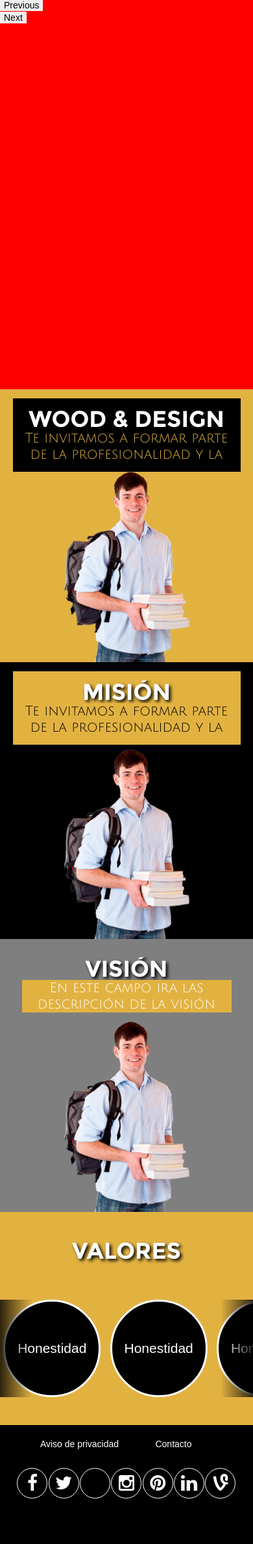
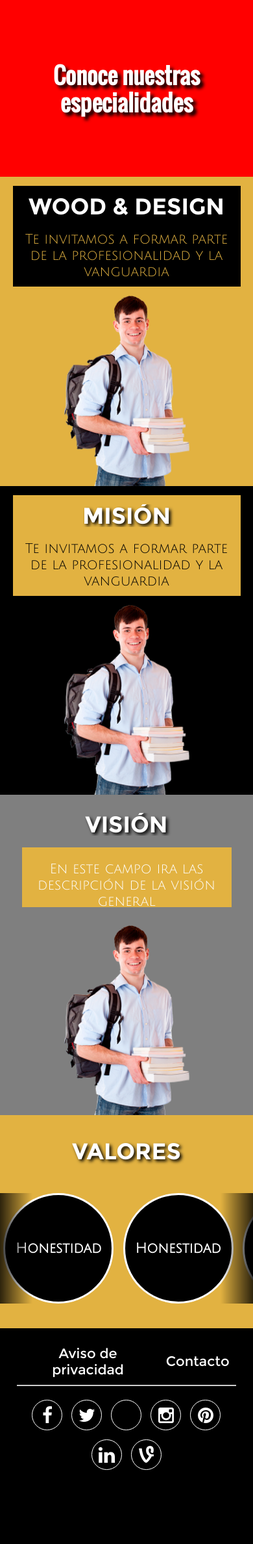
Before and after one commit to miraitag/wood-design, a PHP site: page /home.php in a window 390 px wide. Shown: the part 61-2437 px from the top of the page at 65% size. After the commit the page ends 2323 px from the top, so only its background shows below. Run offline with PHP 8.4, Linux system fonts and the light colour scheme.

Commit message:
WD: adjust media queries, slider home

```diff
--- a/assets/css/global.styles.css
+++ b/assets/css/global.styles.css
@@ -2,69 +2,63 @@
   overflow: hidden;
   width: 100%;
   background: #000;
-  display: -webkit-flex;
   display: -ms-flexbox;
   display: flex;
-  -webkit-align-items: center;
   -ms-flex-align: center;
       align-items: center;
   box-sizing: border-box; }
   @media all and (max-width: 647px) {
     .wd-footer {
-      padding: 0.5em 0.5em 5em 0.5em; } }
+      padding: 2em 0.5em 2em 0.5em; } }
   @media all and (min-width: 648px) {
     .wd-footer {
       padding: 2em 1em; } }
   .wd-footer__main {
-    display: -webkit-flex;
     display: -ms-flexbox;
     display: flex;
-    -webkit-justify-content: space-between;
     -ms-flex-pack: justify;
         justify-content: space-between;
-    -webkit-align-items: center;
     -ms-flex-align: center;
         align-items: center;
     width: 100%;
     max-width: 100%;
     margin: auto; }
-    @media all and (max-width: 647px) {
+    @media all and (max-width: 947px) {
       .wd-footer__main {
-        -webkit-flex-direction: column;
         -ms-flex-direction: column;
             flex-direction: column; } }
     @media all and (min-width: 1281px) {
       .wd-footer__main {
         max-width: 1280px; } }
   .wd-footer__options {
-    display: -webkit-flex;
     display: -ms-flexbox;
     display: flex; }
-    @media all and (max-width: 647px) {
+    @media all and (max-width: 947px) {
       .wd-footer__options {
-        margin-bottom: 1em;
+        padding-bottom: 1em;
         width: 90%;
-        -webkit-justify-content: center;
         -ms-flex-pack: center;
-                justify-content: center; } }
+            justify-content: center;
+        border-bottom: 2px solid rgba(255, 255, 255, 0.8); } }
     .wd-footer__options-item {
-      display: -webkit-flex;
       display: -ms-flexbox;
       display: flex;
-      max-width: 145px;
-      width: 100%;
-      -webkit-justify-content: center;
       -ms-flex-pack: center;
           justify-content: center;
-      text-align: center; }
+      text-align: center;
+      font-family: 'Montserrat', sans-serif;
+      font-size: 1.5em; }
+      @media all and (min-width: 648px) {
+        .wd-footer__options-item {
+          font-size: 1.2em; } }
+      @media all and (min-width: 948px) {
+        .wd-footer__options-item {
+          max-width: 190px; } }
       .wd-footer__options-item > a {
-        display: -webkit-flex;
         display: -ms-flexbox;
         display: flex;
-        -webkit-justify-content: center;
         -ms-flex-pack: center;
             justify-content: center;
-        -webkit-align-items: center;
         -ms-flex-align: center;
             align-items: center;
         color: #fff;
@@ -77,29 +71,39 @@
             color: #e2b241;
             transition: all 300ms linear; } }
   .wd-footer__shares {
-    display: -webkit-flex;
     display: -ms-flexbox;
     display: flex;
-    -webkit-justify-content: space-around;
-        -ms-flex-pack: distribute;
-            justify-content: space-around;
-    -webkit-align-items: center;
     -ms-flex-align: center;
         align-items: center;
-    width: 90%; }
+    width: 90%;
+    -ms-flex-pack: center;
+        justify-content: center; }
+    @media all and (max-width: 647px) {
+      .wd-footer__shares {
+        -ms-flex-wrap: wrap;
+            flex-wrap: wrap; } }
     @media all and (min-width: 648px) {
       .wd-footer__shares {
+        -ms-flex-pack: justify;
+            justify-content: space-between; } }
+    @media all and (min-width: 948px) {
+      .wd-footer__shares {
         width: calc(100% / 2); } }
-    @media all and (min-width: 1010px) {
+    @media all and (max-width: 947px) {
+      .wd-footer__shares {
+        padding-top: 1em; } }
+    @media all and (min-width: 1280px) {
       .wd-footer__shares {
         width: calc(80% / 2 - 50px); } }
     .wd-footer__shares-item {
-      display: -webkit-flex;
       display: -ms-flexbox;
       display: flex;
       border-radius: 50%;
       border: 1px solid #fff;
       transition: all 300ms linear; }
+      @media all and (max-width: 647px) {
+        .wd-footer__shares-item {
+          margin: 0.5em; } }
       @media all and (min-width: 948px) {
         .wd-footer__shares-item:hover {
           background: transparent;
@@ -536,22 +536,22 @@ textarea {
 
 @font-face {
   font-family: 'Oswald';
-  src: url("Oswald-Regular.eot");
-  src: url("Oswald-Regular.eot?#iefix") format("embedded-opentype"), url("Oswald-Regular.woff") format("woff"), url("Oswald-Regular.ttf") format("truetype"), url("Oswald-Regular.svg#Oswald-Regular") format("svg");
+  src: url("../../assets/fonts/Oswald/Oswald-Regular.eot");
+  src: url("../../assets/fonts/Oswald/Oswald-Regular.eot?#iefix") format("embedded-opentype"), url("../../assets/fonts/Oswald/Oswald-Regular.woff") format("woff"), url("../../assets/fonts/Oswald/Oswald-Regular.ttf") format("truetype"), url("../../assets/fonts/Oswald/Oswald-Regular.svg#Oswald-Regular") format("svg");
   font-weight: normal;
   font-style: normal; }
 
 @font-face {
   font-family: 'Oswald Bold';
-  src: url("Oswald-Bold.eot");
-  src: url("Oswald-Bold.eot?#iefix") format("embedded-opentype"), url("Oswald-Bold.woff") format("woff"), url("Oswald-Bold.ttf") format("truetype"), url("Oswald-Bold.svg#Oswald-Bold") format("svg");
+  src: url("../../assets/fonts/Oswald/Oswald-Bold.eot");
+  src: url("../../assets/fonts/Oswald/Oswald-Bold.eot?#iefix") format("embedded-opentype"), url("../../assets/fonts/Oswald/Oswald-Bold.woff") format("woff"), url("../../assets/fonts/Oswald/Oswald-Bold.ttf") format("truetype"), url("../../assets/fonts/Oswald/Oswald-Bold.svg#Oswald-Bold") format("svg");
   font-weight: bold;
   font-style: normal; }
 
 @font-face {
   font-family: 'Oswald Light';
-  src: url("Oswald-Light.eot");
-  src: url("Oswald-Light.eot?#iefix") format("embedded-opentype"), url("Oswald-Light.woff") format("woff"), url("Oswald-Light.ttf") format("truetype"), url("Oswald-Light.svg#Oswald-Light") format("svg");
+  src: url("../../assets/fonts/Oswald/Oswald-Light.eot");
+  src: url("../../assets/fonts/Oswald/Oswald-Light.eot?#iefix") format("embedded-opentype"), url("../../assets/fonts/Oswald/Oswald-Light.woff") format("woff"), url("../../assets/fonts/Oswald/Oswald-Light.ttf") format("truetype"), url("../../assets/fonts/Oswald/Oswald-Light.svg#Oswald-Light") format("svg");
   font-weight: 300;
   font-style: normal; }
 
@@ -886,22 +897,92 @@ button {
           transition: all 100ms linear; }
         .wd-menu.open .wd-menu__top-trigger > span:before {
           top: 50%;
-          -webkit-transform: translate(-50%, -50%) rotate(45deg);
           transform: translate(-50%, -50%) rotate(45deg); }
         .wd-menu.open .wd-menu__top-trigger > span:after {
           bottom: 43%;
-          -webkit-transform: translate(-50%, -50%) rotate(-45deg);
           transform: translate(-50%, -50%) rotate(-45deg); }
     .wd-menu.open .wd-menu__panel {
       left: 0;
       transition: all 300ms linear; }
 
-.wd-slider__content {
-  height: 600px;
-  background: red; }
+.wd-slider {
+  width: 100%;
+  height: 70vw; }
+  @media all and (min-width: 647px) {
+    .wd-slider {
+      height: 45vw; } }
+  @media all and (min-width: 1011px) {
+    .wd-slider {
+      min-height: 600px;
+      height: 600px; } }
+  .wd-slider__item {
+    position: relative;
+    height: 100%;
+    width: 100%; }
+    .wd-slider__item h3 {
+      position: absolute;
+      top: 50%;
+      font-family: 'Oswald', sans-serif;
+      color: #fff;
+      transform: translate(-50%, -50%);
+      line-height: 1.2em;
+      text-shadow: 5px 5px 5px #000;
+      width: 100%;
+      left: 50%; }
+      @media all and (max-width: 647px) {
+        .wd-slider__item h3 {
+          font-size: 2.5em;
+          max-width: 80%;
+          text-align: center; } }
+      @media all and (min-width: 648px) {
+        .wd-slider__item h3 {
+          left: 200px;
+          max-width: 350px;
+          font-size: 4em; } }
+      @media all and (min-width: 948px) {
+        .wd-slider__item h3 {
+          font-size: 5em;
+          left: 260px; } }
 
-.wd-slider {
-  display: inline-block; }
+.slick-list, .slick-track {
+  height: 100%; }
+
+.slick-arrow {
+  position: absolute;
+  top: 50%;
+  z-index: 1;
+  transform: translate(-50%, -50%);
+  background: transparent;
+  width: 55px;
+  height: 60px;
+  overflow: hidden;
+  cursor: pointer;
+  display: block; }
+  @media all and (max-width: 947px) {
+    .slick-arrow {
+      display: none !important; } }
+  .slick-arrow:before {
+    font-family: 'wood-design';
+    font-size: 4em;
+    color: #fff;
+    display: -ms-flexbox;
+    display: flex;
+    -ms-flex-pack: center;
+        justify-content: center;
+    -ms-flex-align: center;
+        align-items: center; }
+
+.slick-prev {
+  left: 3%;
+  text-shadow: 0px 5px 5px #000; }
+  .slick-prev:before {
+    content: "\62"; }
+
+.slick-next {
+  right: 0;
+  text-shadow: 5px 0px 5px #000; }
+  .slick-next:before {
+    content: "\63"; }
 
 .wd-stage {
   width: 100%;
@@ -917,49 +998,40 @@ button {
       .wd-stage__main {
         max-width: 1280px; } }
   .wd-stage__content {
-    display: -webkit-flex;
     display: -ms-flexbox;
     display: flex;
     position: relative;
     z-index: 1;
-    -webkit-flex-direction: column;
     -ms-flex-direction: column;
         flex-direction: column; }
     @media all and (max-width: 480px) {
       .wd-stage__content {
-        -webkit-align-items: center;
         -ms-flex-align: center;
             -ms-grid-row-align: center;
             align-items: center; } }
     @media all and (min-width: 481px) {
       .wd-stage__content {
-        -webkit-flex-direction: row;
         -ms-flex-direction: row;
             flex-direction: row;
-        -webkit-justify-content: space-between;
         -ms-flex-pack: justify;
             justify-content: space-between;
-        -webkit-align-items: center;
         -ms-flex-align: center;
             -ms-grid-row-align: center;
             align-items: center; } }
     .wd-stage__content-image {
-      display: -webkit-flex;
       display: -ms-flexbox;
       display: flex;
-      -webkit-justify-content: center;
       -ms-flex-pack: center;
           justify-content: center;
-      -webkit-align-items: center;
       -ms-flex-align: center;
           align-items: center;
       padding: 0.5em 0 0 0;
       width: calc(100% / 2); }
       @media all and (max-width: 480px) {
         .wd-stage__content-image {
-          -webkit-order: 1;
           -ms-flex-order: 1;
-                  order: 1; } }
+              order: 1;
+          padding-top: 1em; } }
       @media all and (min-width: 481px) {
         .wd-stage__content-image {
           width: calc(100% / 4); } }
@@ -969,20 +1041,18 @@ button {
       .wd-stage__content-image img {
         width: 100%; }
     .wd-stage__content-description {
-      display: -webkit-flex;
       display: -ms-flexbox;
       display: flex;
-      -webkit-flex-direction: column;
       -ms-flex-direction: column;
           flex-direction: column;
       color: #fff;
       text-align: center;
       width: 90%;
       padding: 1em;
-      box-sizing: border-box; }
+      box-sizing: border-box;
+      height: 100%; }
       @media all and (max-width: 480px) {
         .wd-stage__content-description {
-          -webkit-order: 0;
           -ms-flex-order: 0;
               order: 0; } }
       @media all and (min-width: 481px) {
@@ -1002,30 +1072,29 @@ button {
       .wd-stage__content-description__txt {
         max-height: 50px;
         max-width: 600px;
-        overflow: hidden; }
+        overflow: hidden;
+        padding: 1em 0; }
         @media all and (min-width: 481px) {
           .wd-stage__content-description__txt {
             max-height: 100px; } }
     .wd-stage__content.center {
       position: relative;
-      -webkit-justify-content: center;
       -ms-flex-pack: center;
           justify-content: center; }
       .wd-stage__content.center .wd-stage__content-image {
-        -webkit-order: 1;
         -ms-flex-order: 1;
-                order: 1;
-        padding: 0; }
+            order: 1; }
       .wd-stage__content.center .wd-stage__content-description {
-        -webkit-order: 0;
         -ms-flex-order: 0;
             order: 0; }
+        @media all and (max-width: 480px) {
+          .wd-stage__content.center .wd-stage__content-description__title {
+            margin-bottom: 0.5em; } }
         @media all and (min-width: 481px) {
           .wd-stage__content.center .wd-stage__content-description {
             position: absolute;
             left: 50%;
             top: 50%;
-            -webkit-transform: translate(-50%, -50%);
             transform: translate(-50%, -50%);
             width: 100%; }
             .wd-stage__content.center .wd-stage__content-description__title {
@@ -1034,38 +1103,36 @@ button {
               top: 50%;
               max-width: calc(100% / 2 - 10%);
               max-height: 190px;
-              -webkit-transform: translate(-50%, -50%);
               transform: translate(-50%, -50%); }
             .wd-stage__content.center .wd-stage__content-description__txt {
               position: absolute;
               right: -17%;
               top: 50%;
               max-width: calc(100% / 3);
-              -webkit-transform: translate(-50%, -50%);
               transform: translate(-50%, -50%);
               max-height: 230px;
               padding: 0.5em;
-              box-sizing: border-box; } }
+              box-sizing: border-box;
+              display: -ms-flexbox;
+              display: flex;
+              -ms-flex-pack: center;
+                  justify-content: center;
+              -ms-flex-align: center;
+                  align-items: center; } }
     @media all and (min-width: 481px) {
       .wd-stage__content.right {
-        -webkit-justify-content: space-between;
         -ms-flex-pack: justify;
             justify-content: space-between; } }
     .wd-stage__content.right .wd-stage__content-image {
-      -webkit-order: 1;
       -ms-flex-order: 1;
-              order: 1;
-      padding: 0; }
+          order: 1; }
       @media all and (min-width: 481px) {
         .wd-stage__content.right .wd-stage__content-image {
-          -webkit-align-self: flex-end;
           -ms-flex-item-align: end;
               align-self: flex-end; } }
     .wd-stage__content.right .wd-stage__content-description {
-      -webkit-order: 0;
       -ms-flex-order: 0;
           order: 0;
-      -webkit-align-self: center;
       -ms-flex-item-align: center;
           align-self: center; }
   .wd-stage__background {
@@ -1171,9 +1235,9 @@ button {
         transition: all 300ms linear; }
       @media all and (max-width: 947px) {
         .wd-values__content-items {
-          height: 150px;
+          height: 170px;
           overflow: hidden; } }
-      @media all and (max-width: 815px) {
+      @media all and (max-width: 900px) {
         .wd-values__content-items:after, .wd-values__content-items:before {
           opacity: 0.8;
           transition: all 300ms linear; }
@@ -1192,18 +1256,15 @@ button {
             overflow-x: scroll; } }
         @media all and (min-width: 948px) {
           .wd-values__content-items main {
-            -webkit-flex-wrap: wrap;
             -ms-flex-wrap: wrap;
                 flex-wrap: wrap;
-            -webkit-justify-content: space-around;
             -ms-flex-pack: distribute;
                 justify-content: space-around;
-            display: -webkit-flex;
             display: -ms-flexbox;
             display: flex; } }
         .wd-values__content-items main button {
-          width: 150px;
-          height: 150px;
+          width: 170px;
+          height: 170px;
           border-radius: 50%;
           background: #000;
           border: 3px solid #fff;
@@ -1214,22 +1275,20 @@ button {
           color: #fff;
           position: relative;
           z-index: 0;
-          overflow: hidden; }
+          overflow: hidden;
+          font-weight: 900;
+          font-family: 'Julius Sans One', sans-serif; }
           @media all and (max-width: 947px) {
             .wd-values__content-items main button {
               margin: 0 0.25em; } }
           @media all and (min-width: 948px) {
             .wd-values__content-items main button {
-              display: -webkit-flex;
               display: -ms-flexbox;
               display: flex;
-              -webkit-justify-content: center;
               -ms-flex-pack: center;
                   justify-content: center;
-              -webkit-align-items: center;
               -ms-flex-align: center;
                   align-items: center;
-              -webkit-flex: 0 0 auto;
               -ms-flex: 0 0 auto;
                   flex: 0 0 auto; } }
           .wd-values__content-items main button p {
--- a/assets/fonts/Montserrat/styles.css
+++ b/assets/fonts/Montserrat/styles.css
@@ -10,7 +10,7 @@
 }
 
 @font-face {
-	font-family: 'Montserrat Bold';
+	font-family: 'Montserrat-Bold';
 	src: url('Montserrat-Bold.eot');
 	src: url('Montserrat-Bold.eot?#iefix') format('embedded-opentype'),
 		url('Montserrat-Bold.woff') format('woff'),
--- a/assets/js/global.functions.js
+++ b/assets/js/global.functions.js
@@ -57,19 +57,11 @@ $(document).ready(function() {
 
 
 
-
-/*$('.wd-slider__content').slick({
-  slidesToShow: 1,
-  slidesToScroll: 1,
-  autoplay: false,
-  autoplaySpeed: 2000,
-});*/
-
 $(document).ready(function(){
-  $('.wd-slider__content').slick({
-      slidesToShow: 1,
+  $('.wd-slider').slick({
+    slidesToShow: 1,
 	  slidesToScroll: 1,
 	  autoplay: true,
-	  autoplaySpeed: 2000,
+	  autoplaySpeed: 5000,
   });
 });
--- a/components/footer.php
+++ b/components/footer.php
@@ -1,6 +1,6 @@
 </html>
+<link rel="stylesheet" type="text/css" href="assets/css/slick.css"/>
 <link rel="stylesheet" type="text/css" href="assets/css/global.styles.css"/>
-<link rel="stylesheet" type="text/css" href="assets/css/slick.css"/>
 <script src="assets/js/head.js"></script>
 <script src="assets/js/jquery-2.2.3.min.js"></script>
 <script src="assets/js/slick.min.js"></script>
--- a/components/slider/index.php
+++ b/components/slider/index.php
@@ -1,7 +1,17 @@
-<div class="wd-slider__content">
-	<div class="wd-slider"></div>
-	<div class="wd-slider"></div>
-	<div class="wd-slider"></div>
-	<div class="wd-slider"></div>
-	<div class="wd-slider"></div>
+<div class="wd-slider">
+	<a href="#" class="wd-slider__item"  target="_blank" style="background: red;">
+		<h3>Conoce nuestras especialidades</h3>
+	</a>
+	<a href="#" class="wd-slider__item"  target="_blank" style="background: blue;">
+		<h3>Forma parte de nuestra preparatoria</h3>
+	</a>
+	<a href="#" class="wd-slider__item"  target="_blank" style="background: yellow">
+		<h3>Conoce a nuestros docentes</h3>
+	</a>
+	<a href="#" class="wd-slider__item"  target="_blank" style="background: pink;">
+		<h3>Forma parte del equipo WD</h3>
+	</a>
+	<a href="#" class="wd-slider__item"  target="_blank" style="background: gray">
+		<h3>Ellos confian en nuestra profesionalidad</h3>
+	</a>
 </div>
```
Also changed, not shown: other parts of assets/css/global.styles.css (+37 -36 lines), components/foo/styles.scss (+28 -9 lines), components/libs/styles.scss (+15 -15 lines), components/menu/styles.scss (+24 -4 lines), components/slider/functions.js (+3 -11 lines), components/slider/styles.scss (+87 -5 lines), components/stage/styles.scss (+12 -3 lines), components/values/styles.scss (+9 -4 lines). Lines whose indentation alone changed are shown as unchanged.
